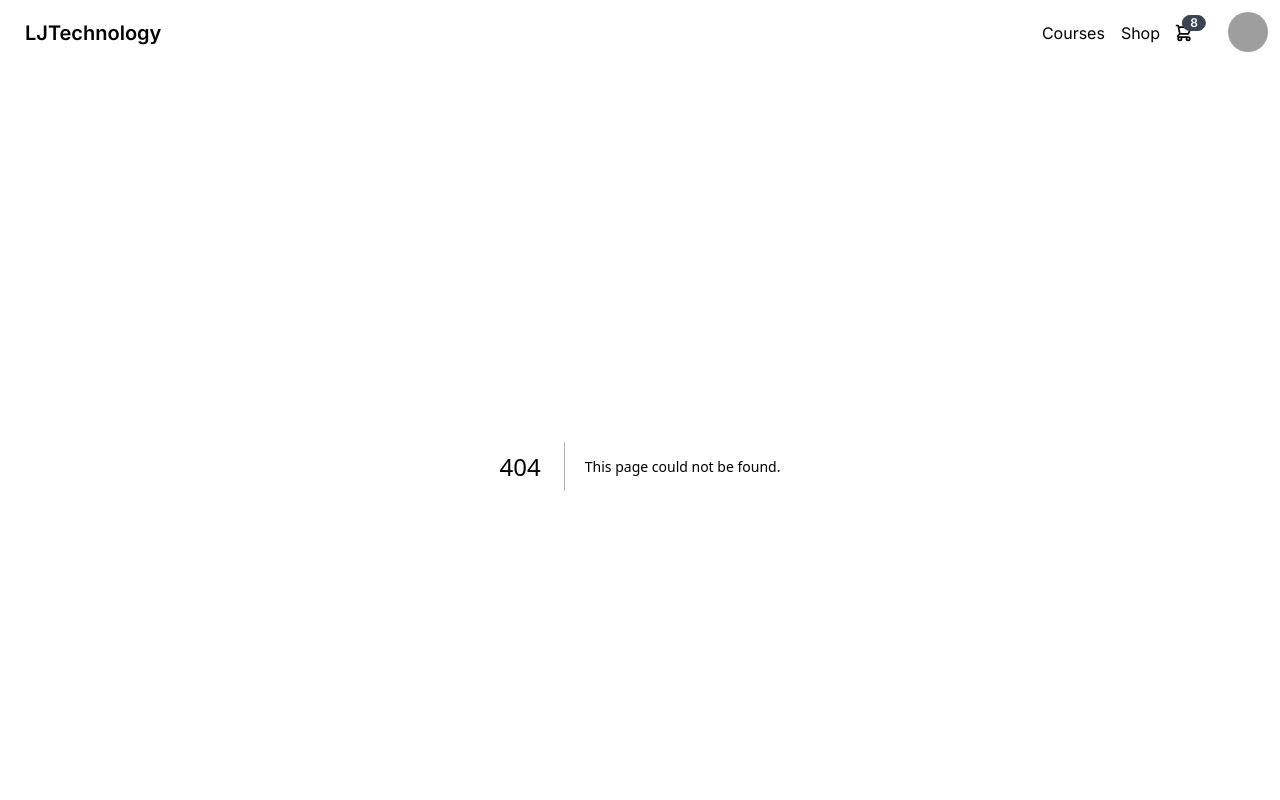
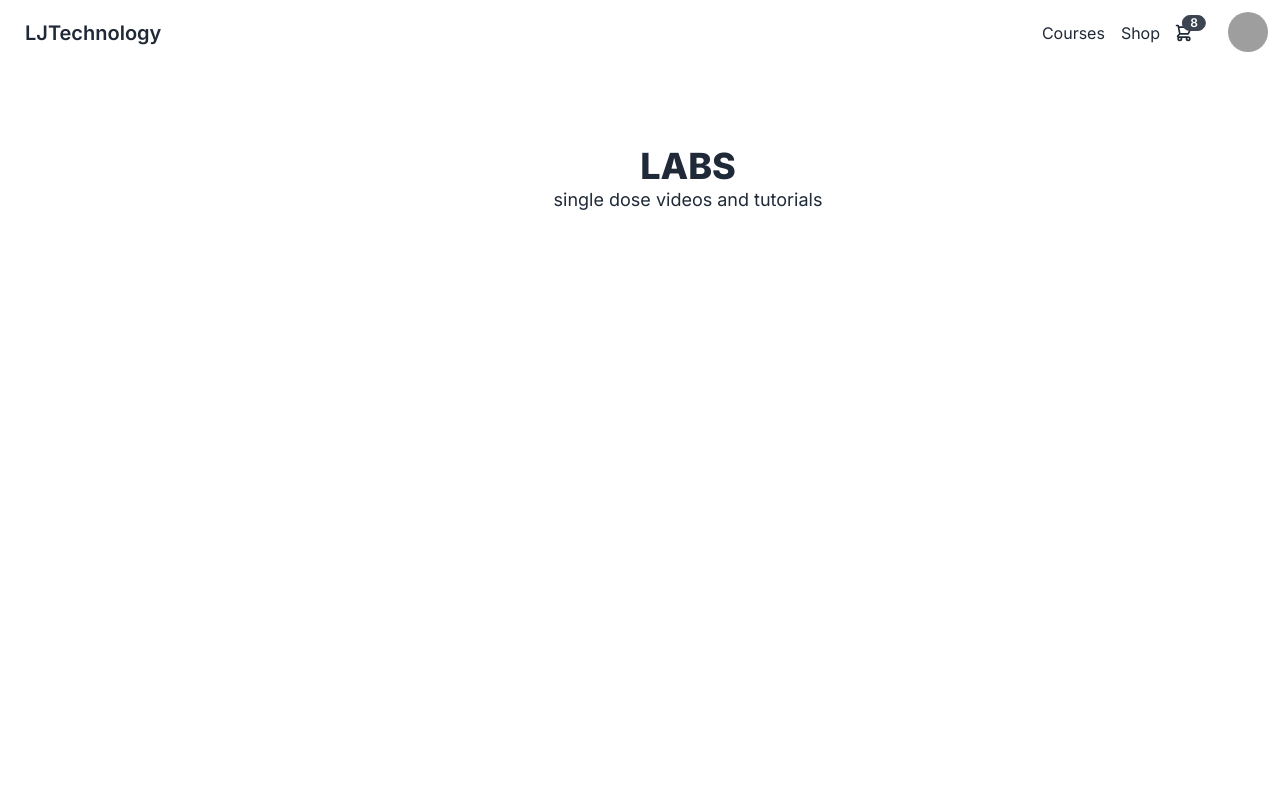
Before and after one commit to LuisJohn/LJTech-Platform-with-NextJS-and-JS--Public-Code-, a Next.js app: page /free/laboritory in a window 1280 px wide. Before the commit this address had no page. Shown: the top 800 px of the page. Built offline with nearby package versions, Linux system fonts and the light colour scheme; grey boxes are pictures that could not be loaded.

Commit message:
🛍️Tried Adding shop with DummyAPI

```diff
--- /dev/null
+++ b/src/app/free/laboritory/page.js
@@ -0,0 +1,16 @@
+import React from 'react'
+
+const page = () => {
+  return (
+    <div className='min-h-screen ml-24 mt-10 p-10'>
+        <div className='grid grid-cols-1 justify-center'>
+            <h1 className=' flex justify-center text-4xl font-extrabold'>LABS</h1>
+            <p className='flex justify-center text-lg'>single dose videos and tutorials</p>
+
+
+        </div>
+    </div>
+  )
+}
+
+export default page
```
